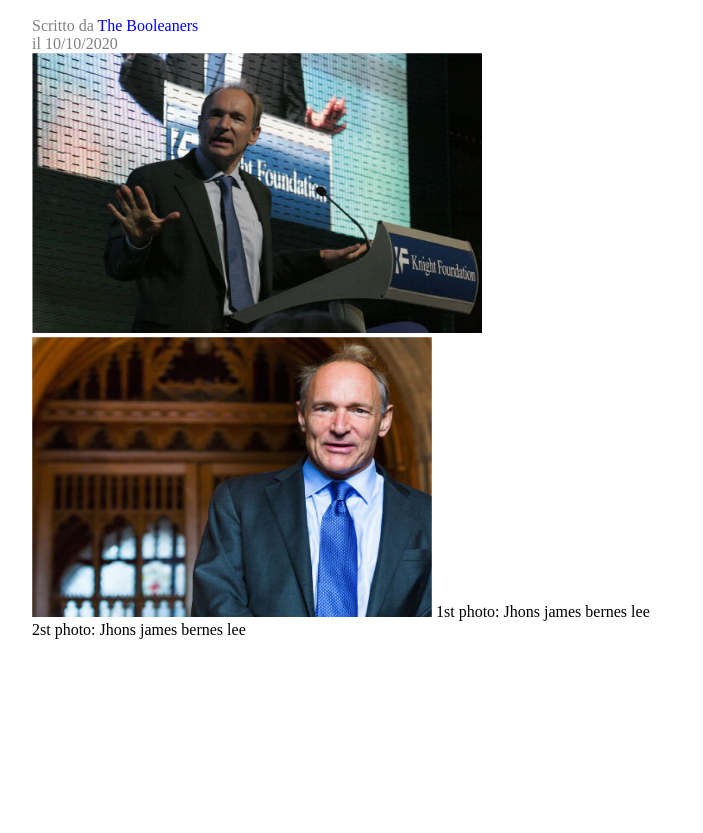
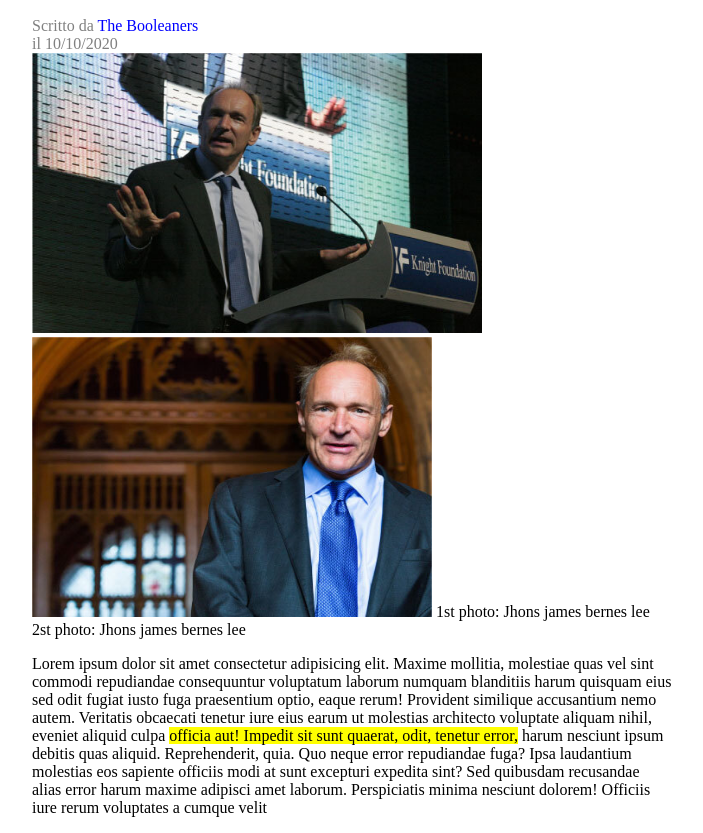
Before and after one commit to Andrearusso94/html-css-booleaner, a plain HTML site: page index.html in a window 1280 px wide. Shown: the part 131-964 px from the top of the page, without its empty margins (288-991 px from the left). Before the commit the page ends 800 px from the top, so only its background shows below. Drawn offline with Linux system fonts and the light colour scheme.

Commit message:
add descrizione

```diff
--- a/css/style.css
+++ b/css/style.css
@@ -28,3 +28,6 @@ img.title{
     height: 280px;
 
 }
+.evidenza{
+    background-color: yellow;
+}
--- a/index.html
+++ b/index.html
@@ -35,6 +35,23 @@
         </div>
     </section>
     <!--fine foto-->
+    <!--inizio descrizione-->
+    <section>
+        <div class="descrizione">
+            <p>Lorem ipsum dolor sit amet consectetur adipisicing elit. Maxime mollitia,
+                molestiae quas vel sint commodi repudiandae consequuntur voluptatum laborum
+                numquam blanditiis harum quisquam eius sed odit fugiat iusto fuga praesentium
+                optio, eaque rerum! Provident similique accusantium nemo autem. Veritatis
+                obcaecati tenetur iure eius earum ut molestias architecto voluptate aliquam
+                nihil, eveniet aliquid culpa <span class="evidenza">officia aut! Impedit sit sunt quaerat, odit,
+                tenetur error,</span> harum nesciunt ipsum debitis quas aliquid. Reprehenderit,
+                quia. Quo neque error repudiandae fuga? Ipsa laudantium molestias eos
+                sapiente officiis modi at sunt excepturi expedita sint? Sed quibusdam
+                recusandae alias error harum maxime adipisci amet laborum. Perspiciatis
+                minima nesciunt dolorem! Officiis iure rerum voluptates a cumque velit </p>
+        </div>
+    </section>
+    <!--fine descrizione-->
     </main>
     <footer></footer>
 </body>
```
